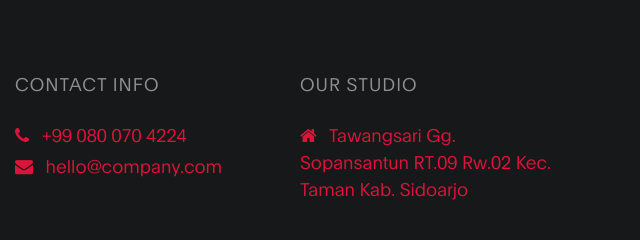
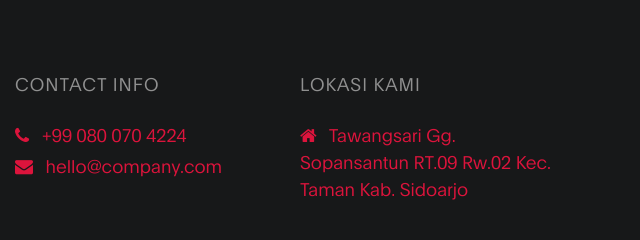
Before and after one commit to Alfanu123/Website-belajar, a plain HTML site: page contact.html in a window 1280 px wide. Shown: the part 1693-1933 px from the top of the page, 640-1280 px from the left. Drawn offline with Linux system fonts and the light colour scheme.

Commit message:
Update contact.html

```diff
--- a/contact.html
+++ b/contact.html
@@ -144,7 +144,7 @@ https://templatemo.com/tm-538-digital-trend
           </div>
 
           <div class="col-lg-3 col-md-6 col-12" data-aos="fade-up" data-aos-delay="300">
-            <h4 class="my-4">Our Studio</h4>
+            <h4 class="my-4">Lokasi Kami</h4>
 
             <p class="mb-1">
               <i class="fa fa-home mr-2 footer-icon"></i>
@@ -186,4 +186,5 @@ https://templatemo.com/tm-538-digital-trend
      <script src="js/custom.js"></script>
 
 </body>
+
 </html>
```
